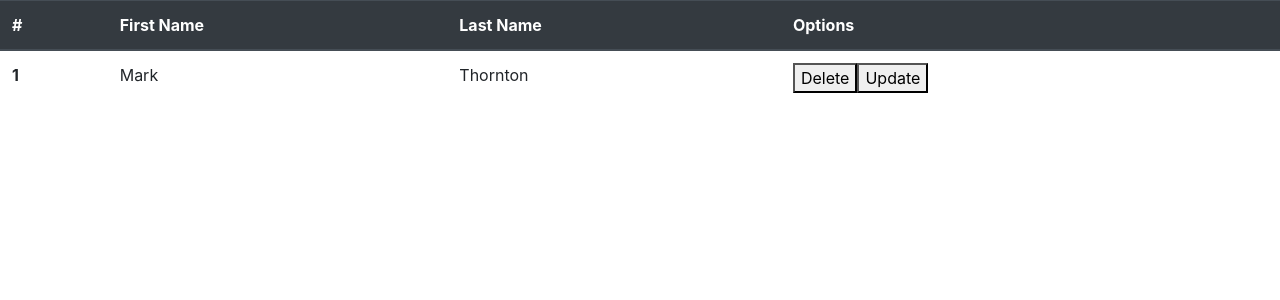
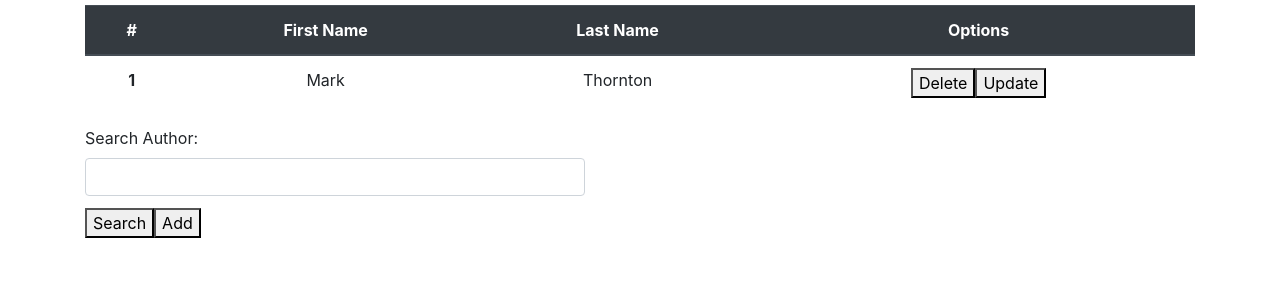
Before and after one commit to rafazv/my-books-app, an Angular app: page / in a window 1280 px wide. Shown: the top 300 px of the page. Built offline with nearby package versions, Linux system fonts and the light colour scheme.

Commit message:
add fields
add field for search and "add" button

```diff
--- a/src/app/app.component.css
+++ b/src/app/app.component.css
@@ -0,0 +1,9 @@
+.form-control{
+    width: 500px;
+    margin-bottom: 12px;
+}
+
+.container{
+    margin-top: 15px;
+    margin-bottom: 20px;
+}
--- a/src/app/app.component.html
+++ b/src/app/app.component.html
@@ -1 +1,7 @@
 <app-table></app-table>
+<div class="container">
+  <label>Search Author:</label>
+  <input name="titule" class="form-control" autocomplete="off">
+  <button>Search</button>
+  <button>Add</button>
+</div>
--- a/src/app/table/table.component.css
+++ b/src/app/table/table.component.css
@@ -0,0 +1,4 @@
+.container{
+    text-align: center;
+    margin-top: 5px;
+}
--- a/src/app/table/table.component.html
+++ b/src/app/table/table.component.html
@@ -1,3 +1,4 @@
+<div class="container">
   <table class="table">
     <thead class="thead-dark">
       <tr>
@@ -16,3 +17,4 @@
       </tr>
     </tbody>
   </table>
+</div>
```
Lines whose indentation alone changed are shown as unchanged.
